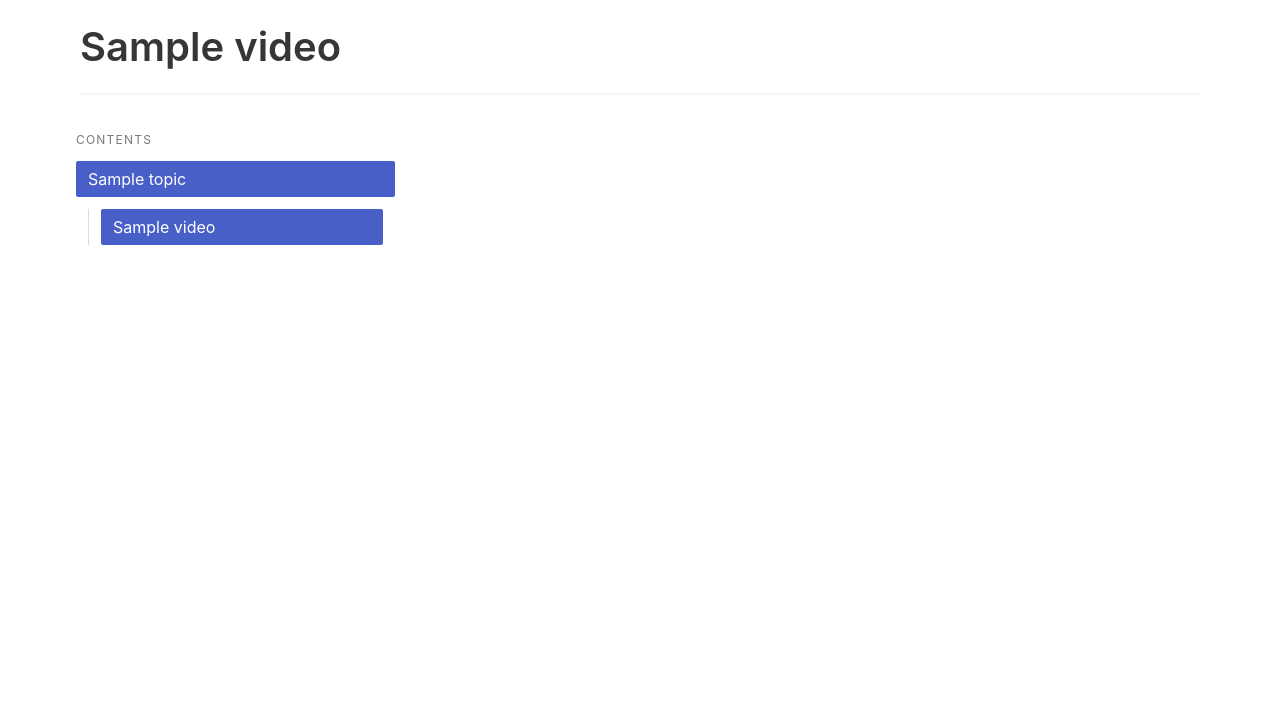
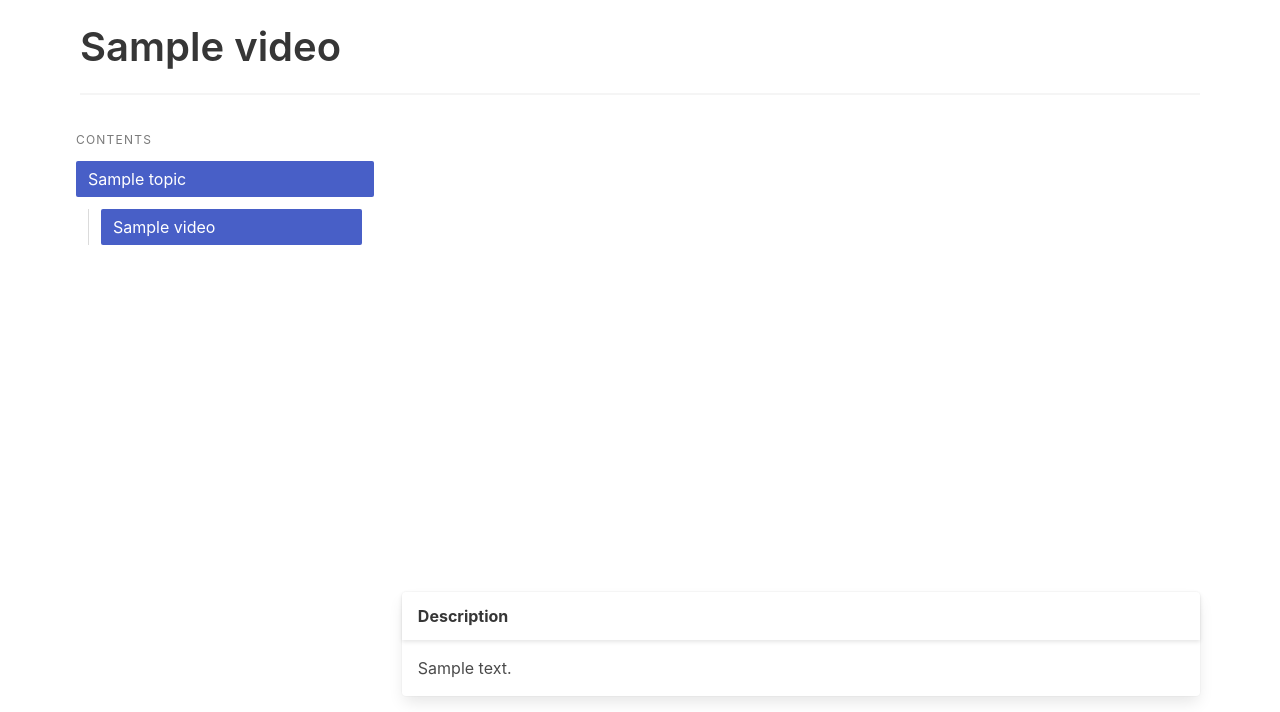
Before and after one commit to sanjay-swain/learnet, a Django app: template templates/courses/video_detail.html in a window 1280 px wide. Shown: the part 104-816 px from the top of the page. Before the commit the page ends 349 px from the top, so only its background shows below. Run offline with Django 3.2, Linux system fonts and the light colour scheme; the template is opened without the code that fills it: values that come from a table or form of the project are taken from there, others are empty; tables that the repository leaves empty hold one stand-in row (values such as "Sample post"); some libraries are stand-ins or nearby versions.

Commit message:
Added description for videos

```diff
--- a/templates/courses/video_detail.html
+++ b/templates/courses/video_detail.html
@@ -22,7 +22,7 @@
 
 	<div class="is-flex-desktop is-flex-direction-row-reverse container">
 		<div class="is-flex-grow-5 px-4">
-			<div style="padding:56.25% 0 0 0;position:relative;">
+			<div style="padding:56.25% 0 0 0;position:relative;" class="block">
 				<iframe
 					src="{{current_video.video_url}}"
 					frameborder="0"
@@ -31,6 +31,14 @@
 					style="position:absolute;top:0;left:0;width:100%;height:100%;"
 					title="{{current_video.title}}">
 				</iframe>
+			</div>
+			<div class="card mb-4">
+				<div class="card-header">
+					<div class="card-header-title">Description</div>
+				</div>
+				<div class="p-4">
+					{{ current_video.description }}
+				</div>
 			</div>
 		</div>
 		<aside class="menu is-flex-grow-1 p-3 is-unselectable">
```
